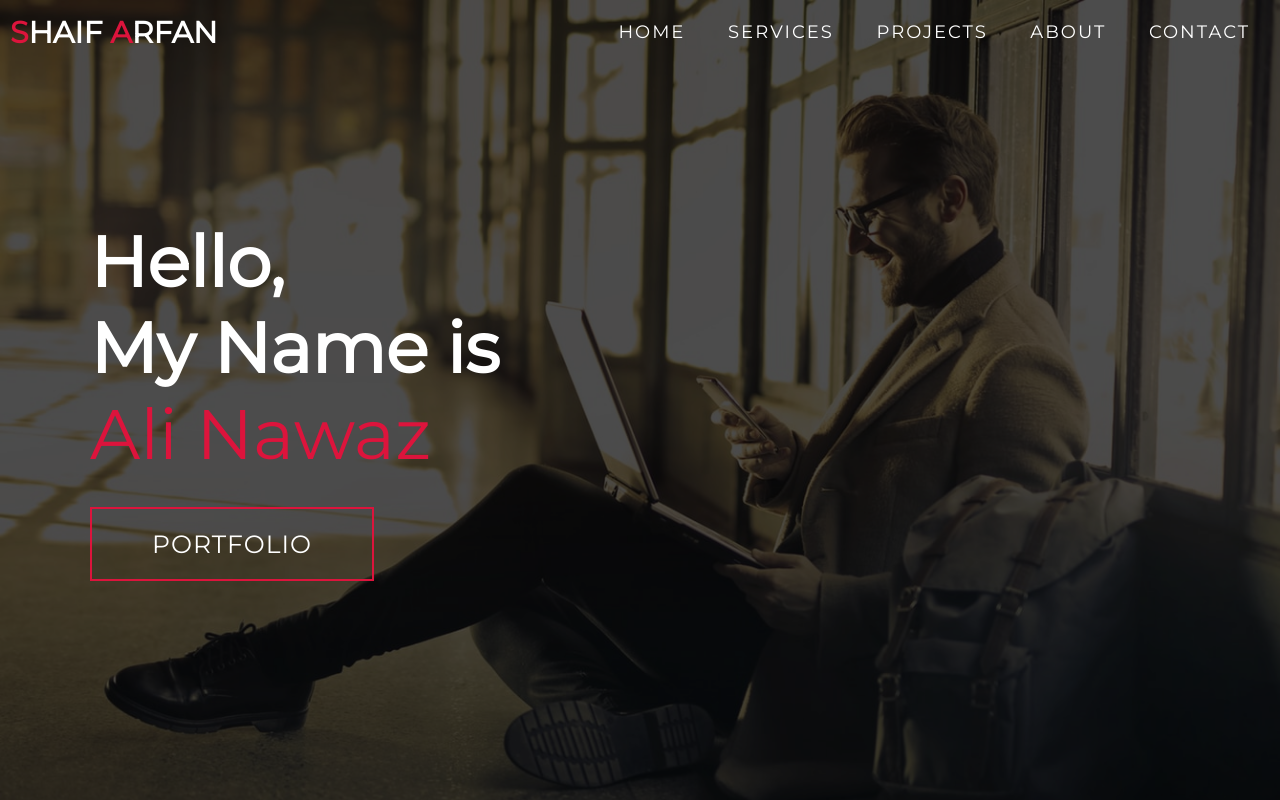
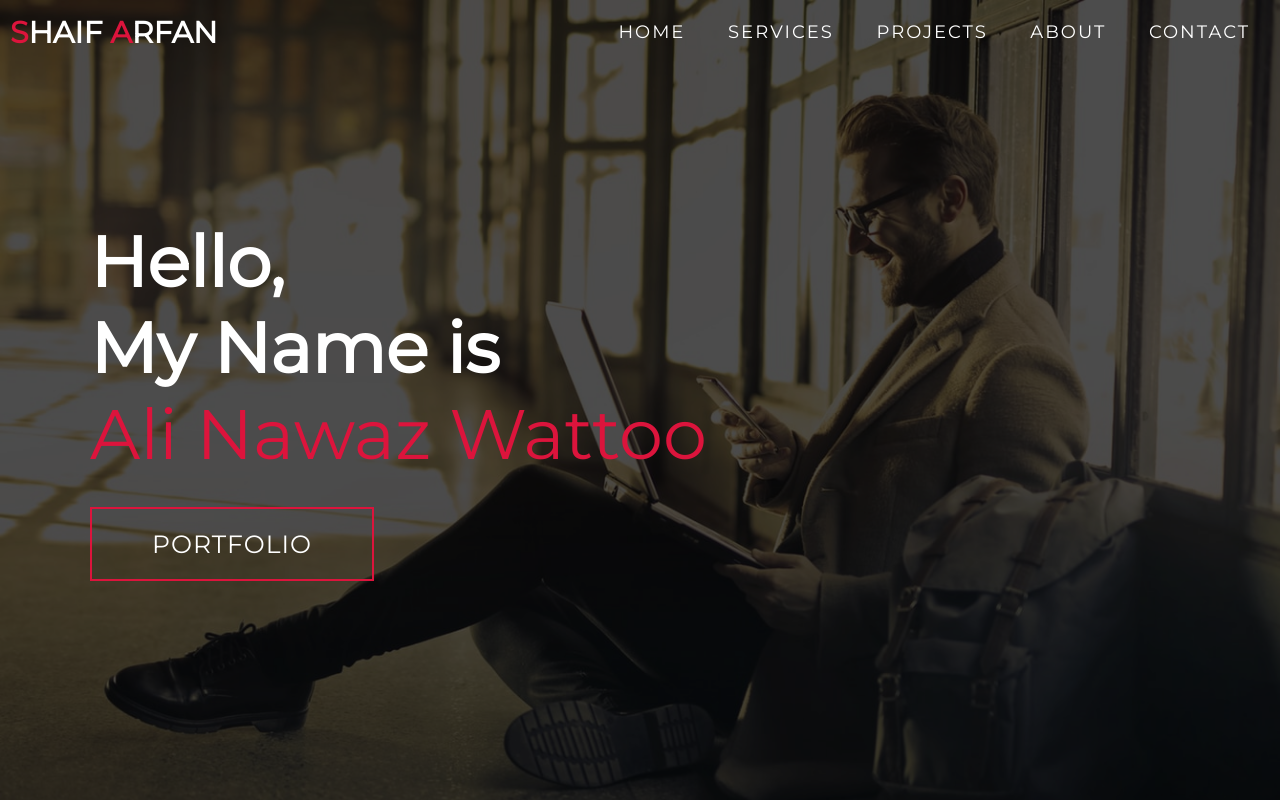
Before and after one commit to aliwatoo/HTML-Website, a plain HTML site: page index.html in a window 1280 px wide. Shown: the top 800 px of the page. Drawn offline with Linux system fonts and the light colour scheme.

Commit message:
Update index.html

```diff
--- a/index.html
+++ b/index.html
@@ -42,7 +42,7 @@
       <div>
         <h1>Hello, <span></span></h1>
         <h1>My Name is <span></span></h1>
-        <h1>Ali Nawaz <span></span></h1>
+        <h1>Ali Nawaz Wattoo <span></span></h1>
         <a href="#projects" type="button" class="cta">Portfolio</a>
       </div>
     </div>
```
